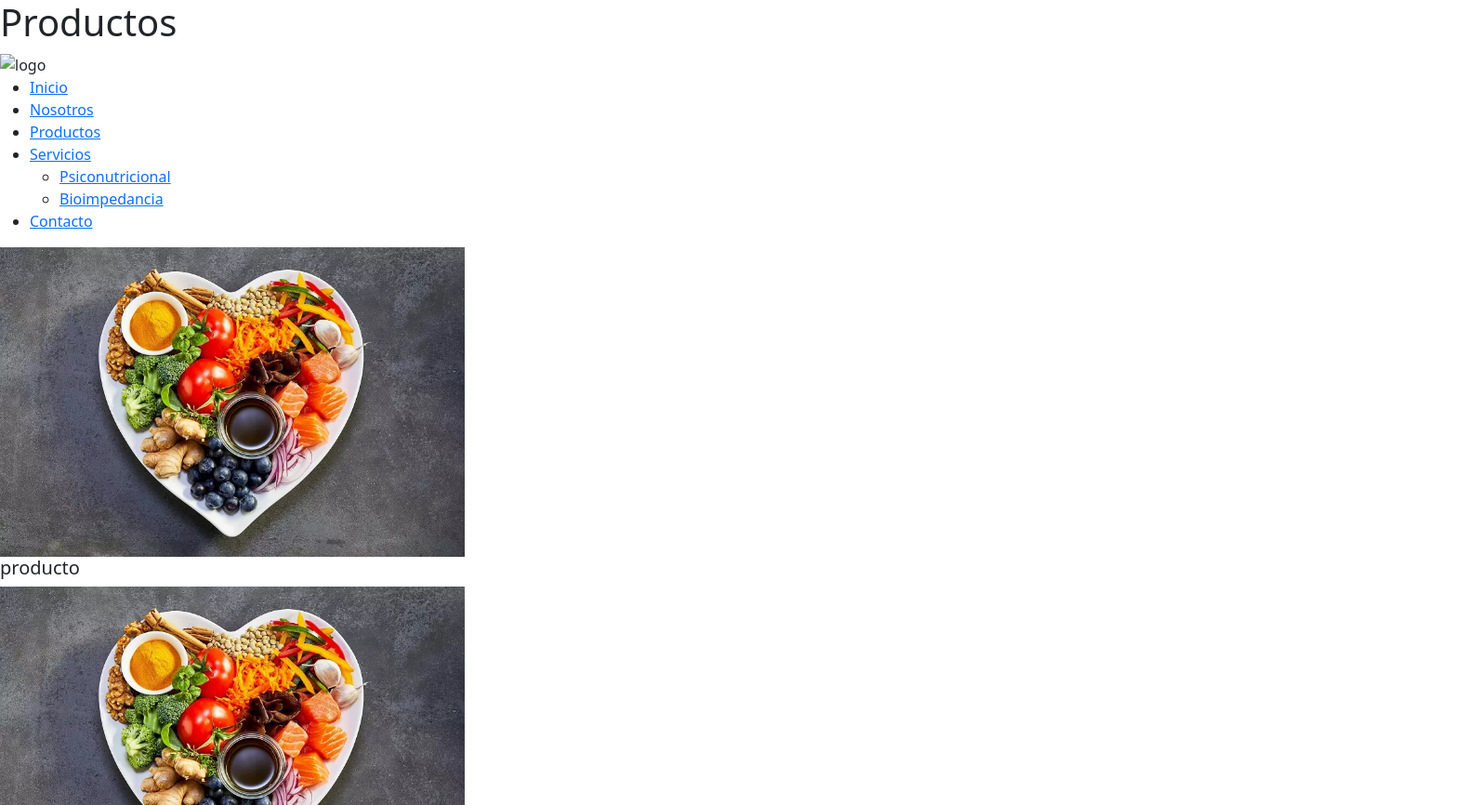
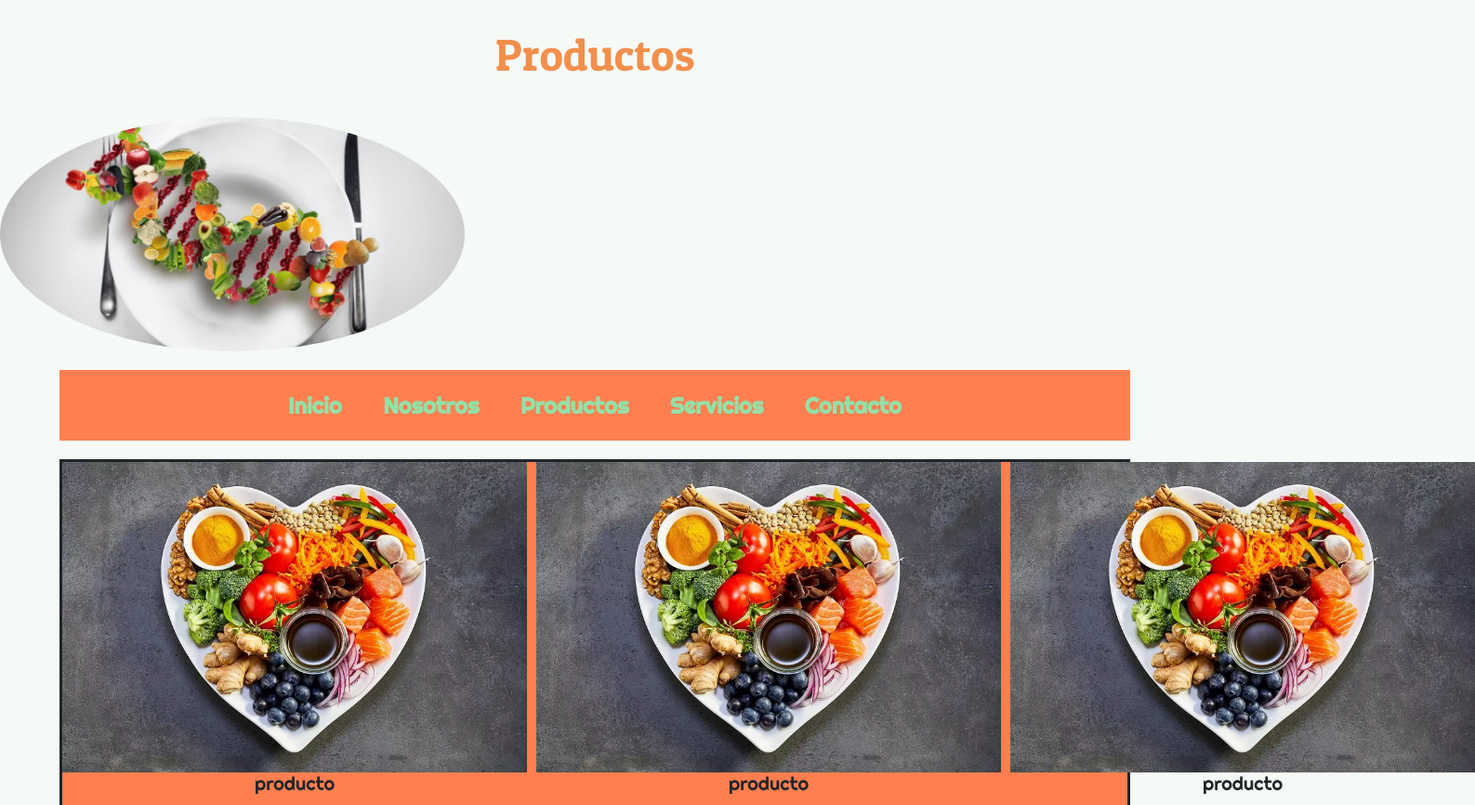
Before and after one commit to Rhadwolf/segunda-entrega, a plain HTML site: page views/productos.html in a window 1280 px wide. Shown: the top 866 px of the page at 93% size, 1587 px wide, since content can reach past the window. Drawn offline with nearby package versions, Linux system fonts and the light colour scheme; the site is published under a folder, as on GitHub Pages, so addresses that start at the root find nothing.

Commit message:
primera entrada

```diff
--- a/views/productos.html
+++ b/views/productos.html
@@ -5,11 +5,11 @@
     <meta http-equiv="X-UA-Compatible" content="IE=edge">
     <meta name="viewport" content="width=device-width, initial-scale=1.0">
     <title>Productos</title>
-    <link rel="icon" href="./img/icono.jpg">
+    <link rel="icon" href="../img/icono.jpg">
     <link rel="stylesheet"href="https://cdnjs.cloudflare.com/ajax/libs/animate.css/4.1.1/animate.min.css"/>
     <!-- CSS only -->
     <link href="https://cdn.jsdelivr.net/npm/bootstrap@5.2.1/dist/css/bootstrap.min.css" rel="stylesheet" integrity="sha384-iYQeCzEYFbKjA/T2uDLTpkwGzCiq6soy8tYaI1GyVh/UjpbCx/TYkiZhlZB6+fzT" crossorigin="anonymous">
-    <link rel="stylesheet" href="/css/Estilo.css">
+    <link rel="stylesheet" href="../css/estilo.css">
 </head>
 
 <body>
@@ -17,21 +17,21 @@
     <h1 class="animate__animated animate__backInDown">Productos</h1>
 </header>
 <div id="Up">
-    <img class="logo" src="/img/adn.jpg" alt="logo">
+    <img class="logo" src="../img/adn.jpg" alt="logo">
         </div>
     <nav>
         <ul class="menu">
-            <li class="item"><a href="/Index.html">Inicio</a></li>
-            <li class="item"><a href="/views/nosotros.html">Nosotros</a></li>
-            <li class="item"><a href="/views/productos.html">Productos</a></li>
-            <li class="item"><a href="/views/servicios.html">Servicios</a>
+            <li class="item"><a href="../index.html">Inicio</a></li>
+            <li class="item"><a href="./nosotros.html">Nosotros</a></li>
+            <li class="item"><a href="./productos.html">Productos</a></li>
+            <li class="item"><a href="./servicios.html">Servicios</a>
                 <ul class="submenu">
-                    <li class="sub_i"><a href="/views/servicios.html">Psiconutricional</a></li>
-                    <li class="sub_i"><a href="/views/servicios.html">Bioimpedancia</a></li>
+                    <li class="sub_i"><a href="./servicios.html">Psiconutricional</a></li>
+                    <li class="sub_i"><a href="./servicios.html">Biopedancia</a></li>
 
                 </ul>
             </li>
-            <li class="item"><a href="/views/contacto.html">Contacto</a></li>
+            <li class="item"><a href="./contacto.html">Contacto</a></li>
         </ul>
     </nav>
     <main class="padre">
```
Also changed, not shown: views/nosotros.html (+2 -2 lines), views/servicios.html (+9 -9 lines).
